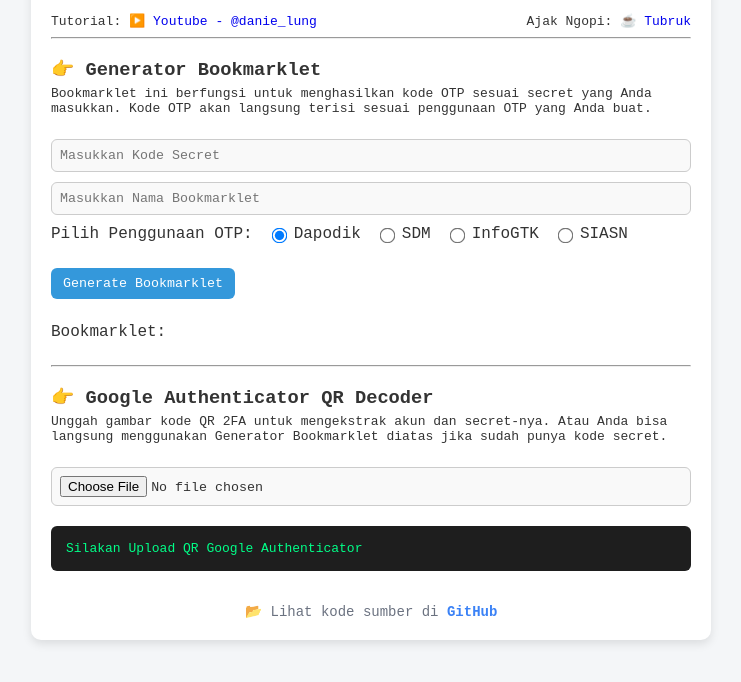
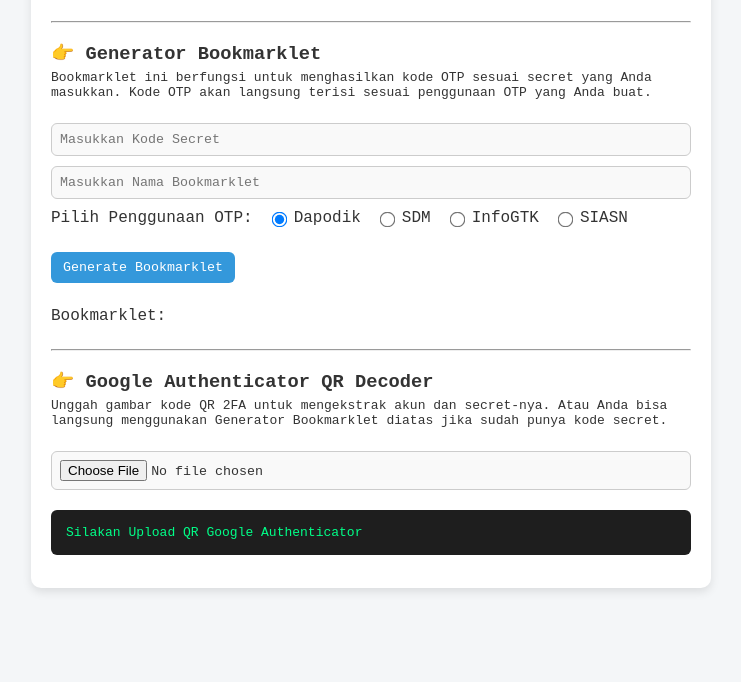
Before and after one commit to Sugandi1994/bookmarklet, a plain HTML site: page index.html in a window 1280 px wide. Shown: the part 96-778 px from the top of the page, without its empty margins (269-1010 px from the left). Drawn offline with nearby package versions, Linux system fonts and the light colour scheme.

Commit message:
Update index.html

```diff
--- a/index.html
+++ b/index.html
@@ -11,8 +11,8 @@
 <div class="container">
 	<h1>⭐ Bookmarklet Kode OTP</h1>
 	<div style="display:flex; justify-content:space-between; align-items:center;">
-	  <p style="margin:0;">Tutorial: <a style="text-decoration:none" href="https://youtu.be/29o-ych59Os" target="_blank">▶️ Youtube - @danie_lung</a></p>
-	  <p style="margin:0;">Ajak Ngopi: <a style="text-decoration:none" href="https://s.id/danielung" target="_blank">☕️ Tubruk</a></p>
+	  <!--<p style="margin:0;">Tutorial: <a style="text-decoration:none" href="#" target="_blank"></a></p>
+	  <p style="margin:0;">Ajak Ngopi: <a style="text-decoration:none" href="https://s.id/danielung" target="_blank">☕️ Tubruk</a></p>-->
 	</div>
     <hr>
     <h3 style="margin-bottom: 5px">👉 Generator Bookmarklet</h3>
@@ -33,9 +33,9 @@
     <p style="margin-top:0">Unggah gambar kode QR 2FA untuk mengekstrak akun dan secret-nya. Atau Anda bisa langsung menggunakan Generator Bookmarklet diatas jika sudah punya kode secret.</p>
     <input type="file" id="fileInput" accept="image/*">
     <pre id="output">Silakan Upload QR Google Authenticator</pre>
-		<div class="footer">
+		<!--<div class="footer">
 			📂 Lihat kode sumber di <a href="https://github.com/danie-lung/bookmarklet_kode_otp" target="_blank">GitHub</a>
-		</div>
+		</div>-->
 </div>
 
 <script src="https://cdn.jsdelivr.net/npm/protobufjs/dist/protobuf.min.js"></script>
```
